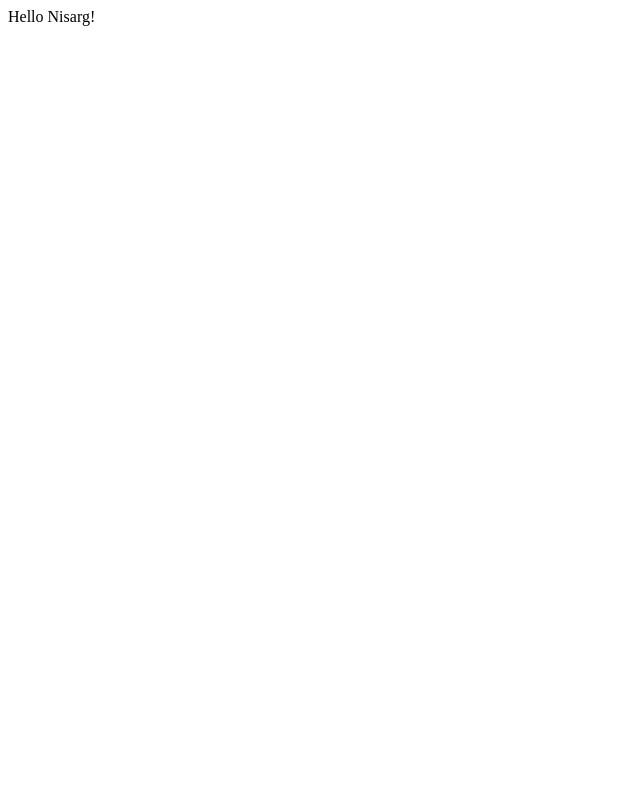
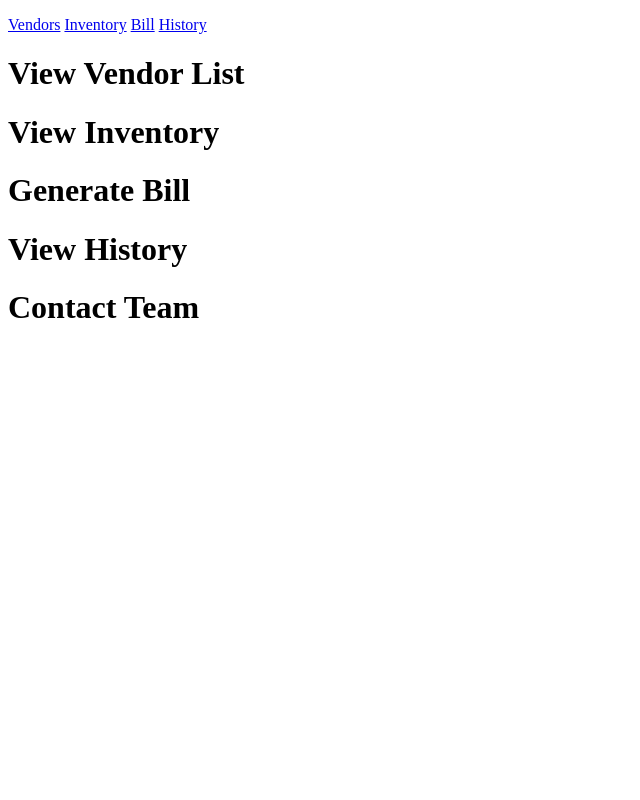
Before and after one commit to Nisarg2061/KGNS, a Flask app: page / in a window 1280 px wide. Before the commit the part shown is almost empty. Shown: the whole page, without its empty margins (0-640 px from the left). Run offline with Flask 3, Linux system fonts and the light colour scheme.

Commit message:
Added a css file and made changes to HTML

```diff
--- a/app.py
+++ b/app.py
@@ -1,10 +1,10 @@
-from flask import Flask
+from flask import Flask, render_template
 
 app = Flask(__name__)
 
 @app.route("/")
 def first():
-    return "Hello Nisarg!"
+    return render_template('index.html')
 
 if __name__=="__main__":
     app.run(host='0.0.0.0',debug=True)
--- a/templates/index.html
+++ b/templates/index.html
@@ -3,9 +3,35 @@
 <head>
     <meta charset="UTF-8">
     <meta name="viewport" content="width=device-width, initial-scale=1.0">
+    <link rel="stylesheet" href="style.css">
     <title>KGNS</title>
 </head>
 <body>
-    <h1>KGNS</h1>
+    <header>
+        <header>
+            <div>
+                <p>
+                    <a href="#" class="nav">Vendors</a> <a href="#" class="nav">Inventory</a> <a href="#" class="nav">Bill</a> <a href="#" class="nav">History</a>
+                </p>
+            </div>
+        </header>
+    </header>
+    <main>
+        <div class="index_div">
+            <h1>View Vendor List</h1>
+        </div>
+        <div class="index_div">
+            <h1>View Inventory</h1>
+        </div>
+        <div class="index_div">
+            <h1>Generate Bill</h1>
+        </div>
+        <div class="index_div">
+            <h1>View History</h1>
+        </div>
+        <div class="index_div">
+            <h1>Contact Team</h1>
+        </div>
+    </main>
 </body>
 </html>
--- /dev/null
+++ b/templates/style.css
@@ -0,0 +1,3 @@
+index_div{
+    border: 2px solid black;
+}
```
